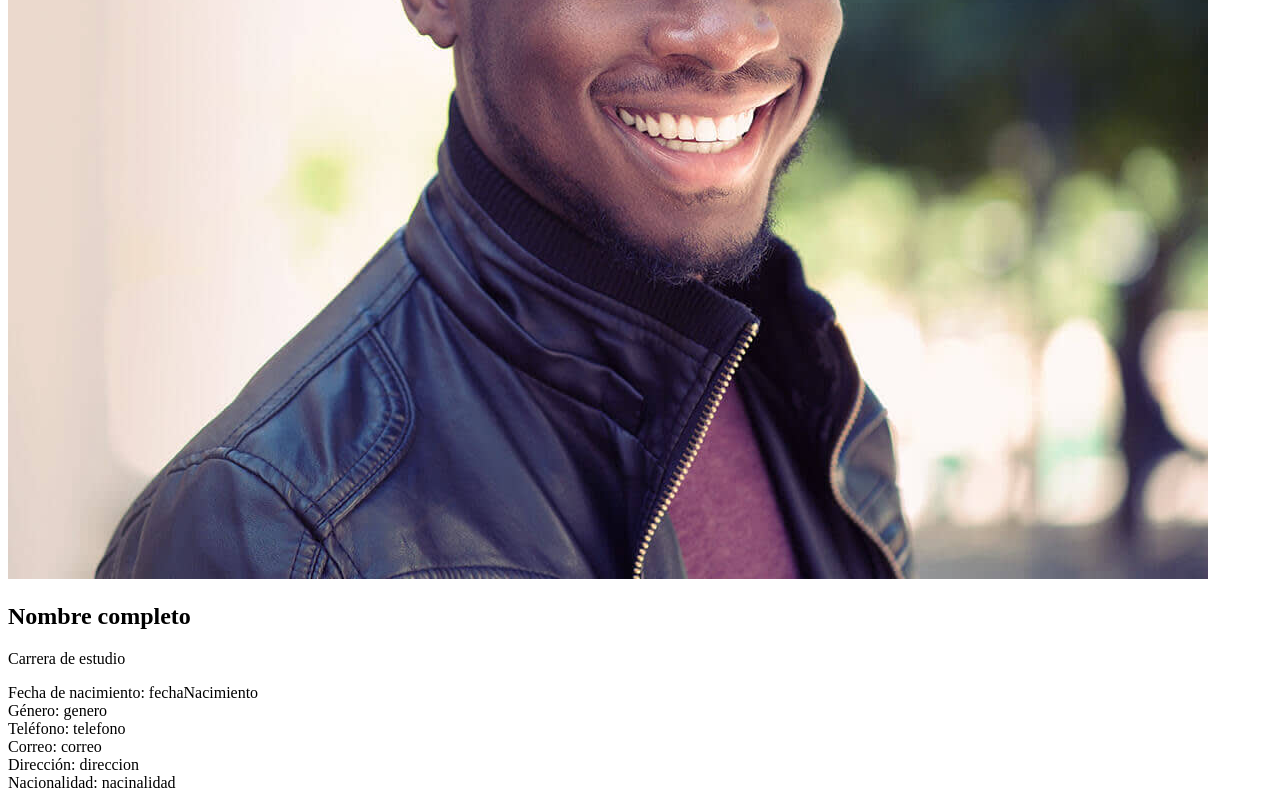
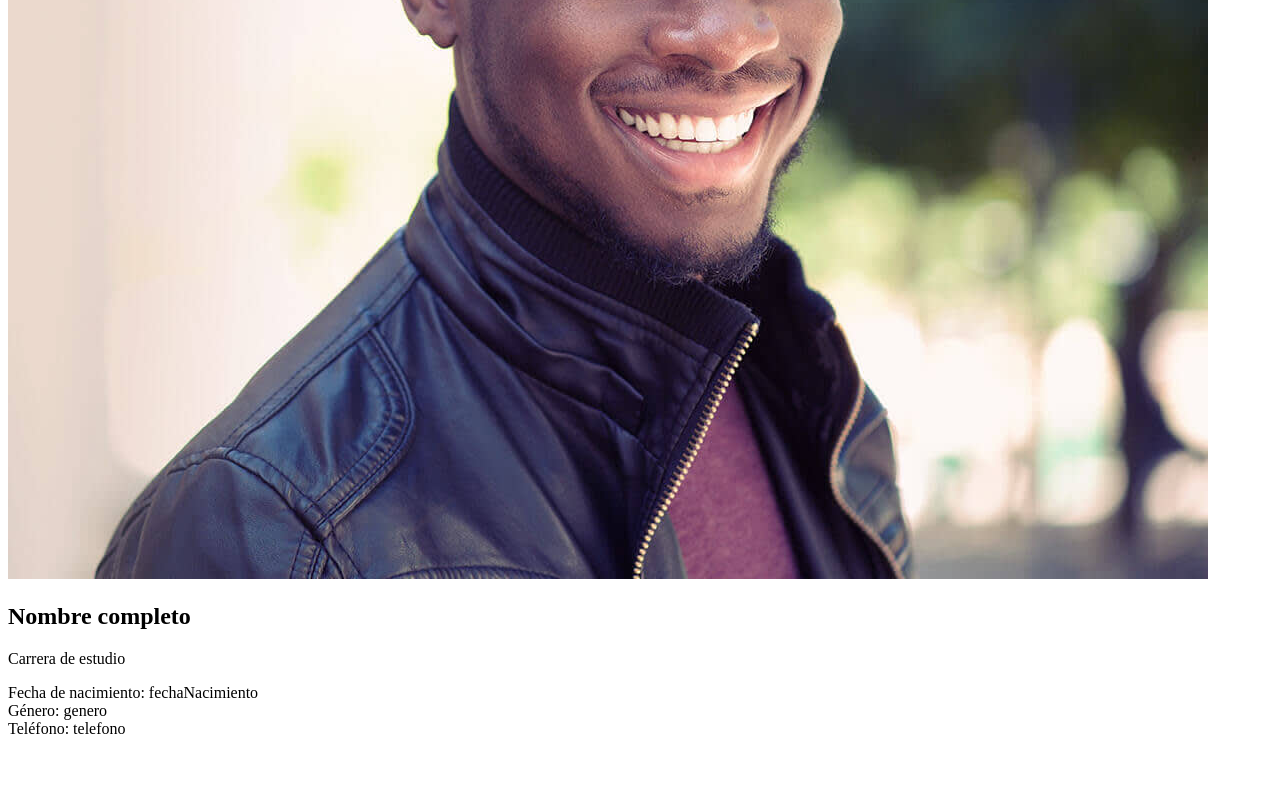
Before and after one commit to Unteress/Practica, a plain HTML site: page index.html in a window 1280 px wide. Shown: the part 421-1221 px from the top of the page. After the commit the page ends 1167 px from the top, so only its background shows below. Drawn offline with Linux system fonts and the light colour scheme.

```diff
--- a/index.html
+++ b/index.html
@@ -3,7 +3,7 @@
 <head>
     <meta charset="UTF-8">
     <meta name="viewport" content="width=device-width, initial-scale=1.0">
-    <title>Document</title>
+    <title>Documento</title>
 </head>
 <body>
 
@@ -16,9 +16,6 @@
       <div><span class="label">Fecha de nacimiento:</span> fechaNacimiento</div>
       <div><span class="label">Género:</span> genero</div>
       <div><span class="label">Teléfono:</span> telefono</div>
-      <div><span class="label">Correo:</span> correo</div>
-      <div><span class="label">Dirección:</span> direccion</div>
-      <div><span class="label">Nacionalidad:</span> nacinalidad</div>
     </div>
   </div>
 </body>
```
